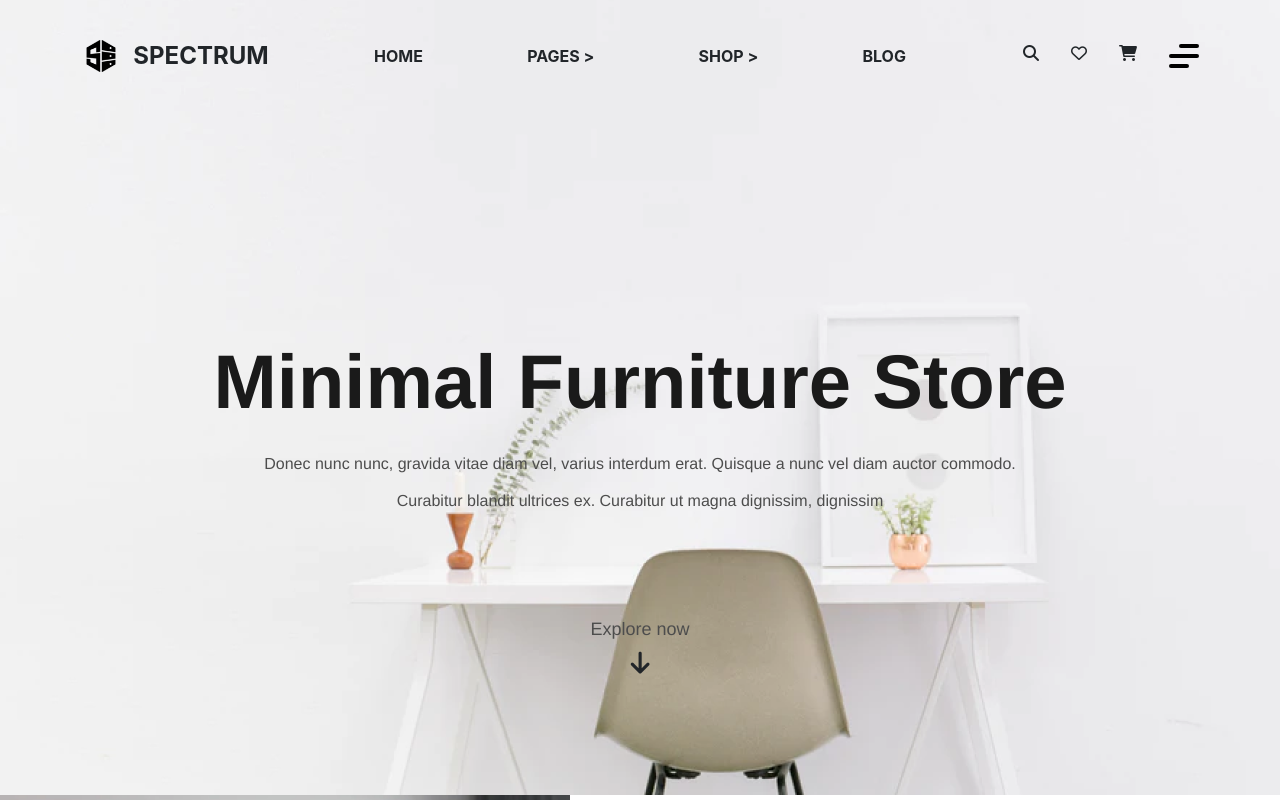
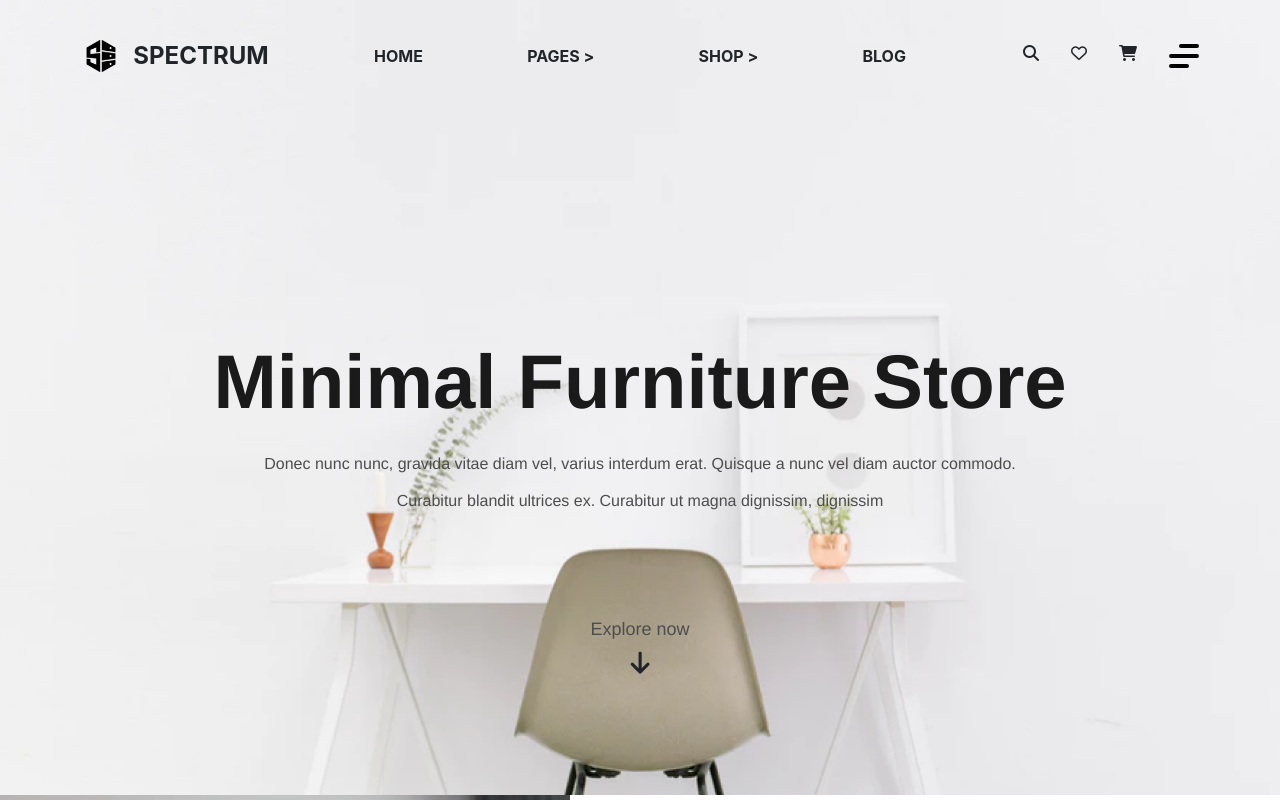
Before and after one commit to mindkeeper/spectrum-react, a React (Create React App) app: page / in a window 1280 px wide. Shown: the top 800 px of the page. Built offline with nearby package versions, Linux system fonts and the light colour scheme.

Commit message:
fix styling main content

```diff
--- a/src/pages/home/Home.module.css
+++ b/src/pages/home/Home.module.css
@@ -5,6 +5,8 @@
 .bg-top {
     background-image: url('../../asset/bg-home/bg_home.png');
     width: 100%;
+    background-size: cover;
+    background-position: center;
 }
 
 
@@ -113,6 +115,10 @@
         height: 3px;
         margin: 40px 0 0 350px;
     }
+
+    .main-content {
+        padding-top: 6rem;
+    }
 }
 @media only screen and (max-width: 428px) {
     .rule {
```
